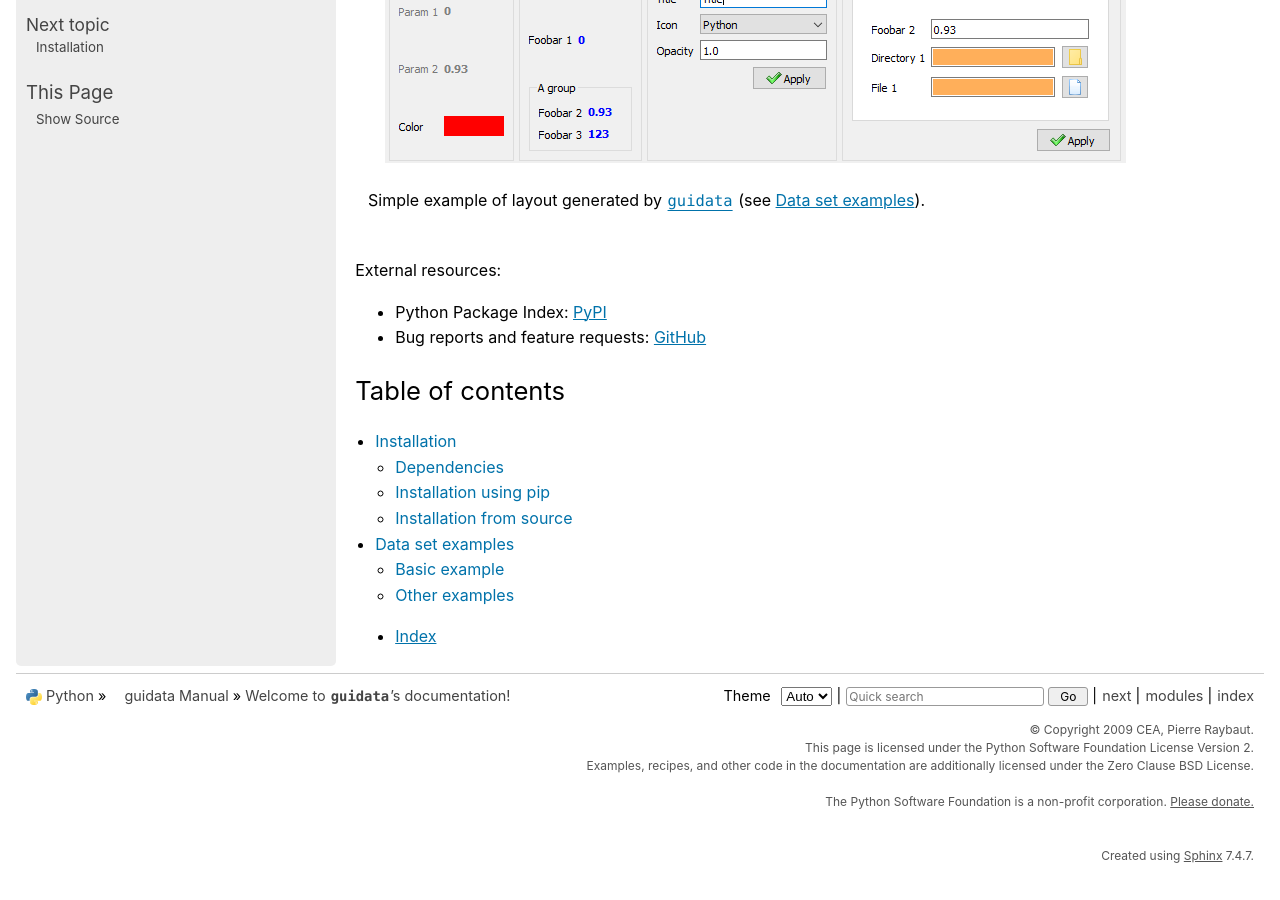
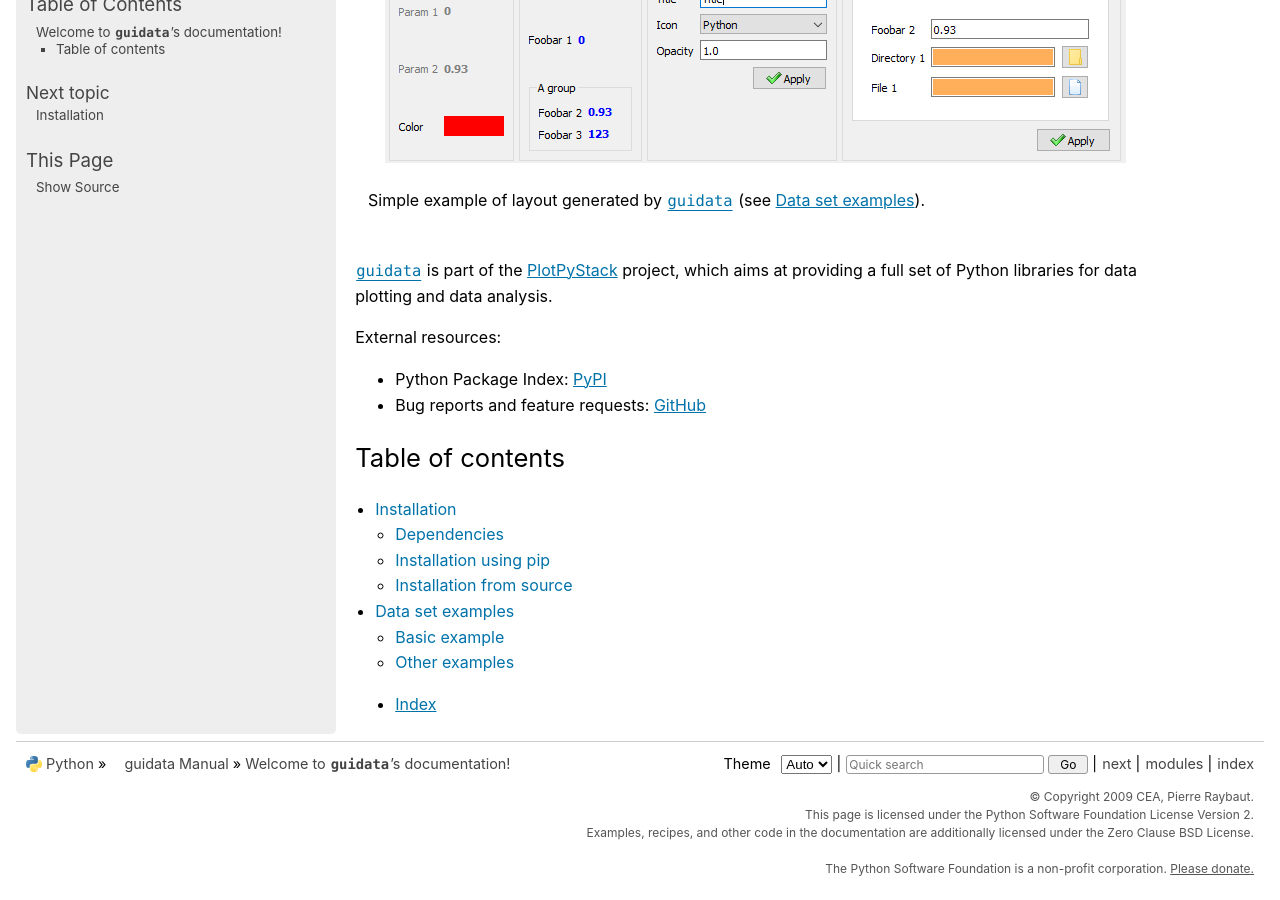
Before and after one commit to PlotPyStack/guidata, a Sphinx documentation site: the page built from doc/index.rst, in a window 1280 px wide and 900 px high, scrolled down 496 px. Built offline with Sphinx 7.4.7, drawn with Linux system fonts in a browser that asks for light colours; pages that are not in the unit, such as notebooks, are missing from menus; before the commit the page ends 1370 px from its top, so only the background shows below that.

Commit message:
Doc: added more info on PlotPyStack

```diff
--- a/doc/index.rst
+++ b/doc/index.rst
@@ -14,6 +14,9 @@
 
     Simple example of layout generated by :mod:`guidata` (see :ref:`examples`).
 
+:mod:`guidata` is part of the `PlotPyStack`_ project, which aims at providing
+a full set of Python libraries for data plotting and data analysis.
+
 External resources:
 
 * Python Package Index: `PyPI`_
@@ -22,6 +25,7 @@
 
 .. _PyPI: https://pypi.python.org/pypi/guidata
 .. _GitHub: https://github.com/PlotPyStack/guidata/
+.. _PlotPyStack: https://github.com/PlotPyStack
 
 .. module:: guidata
 
```
